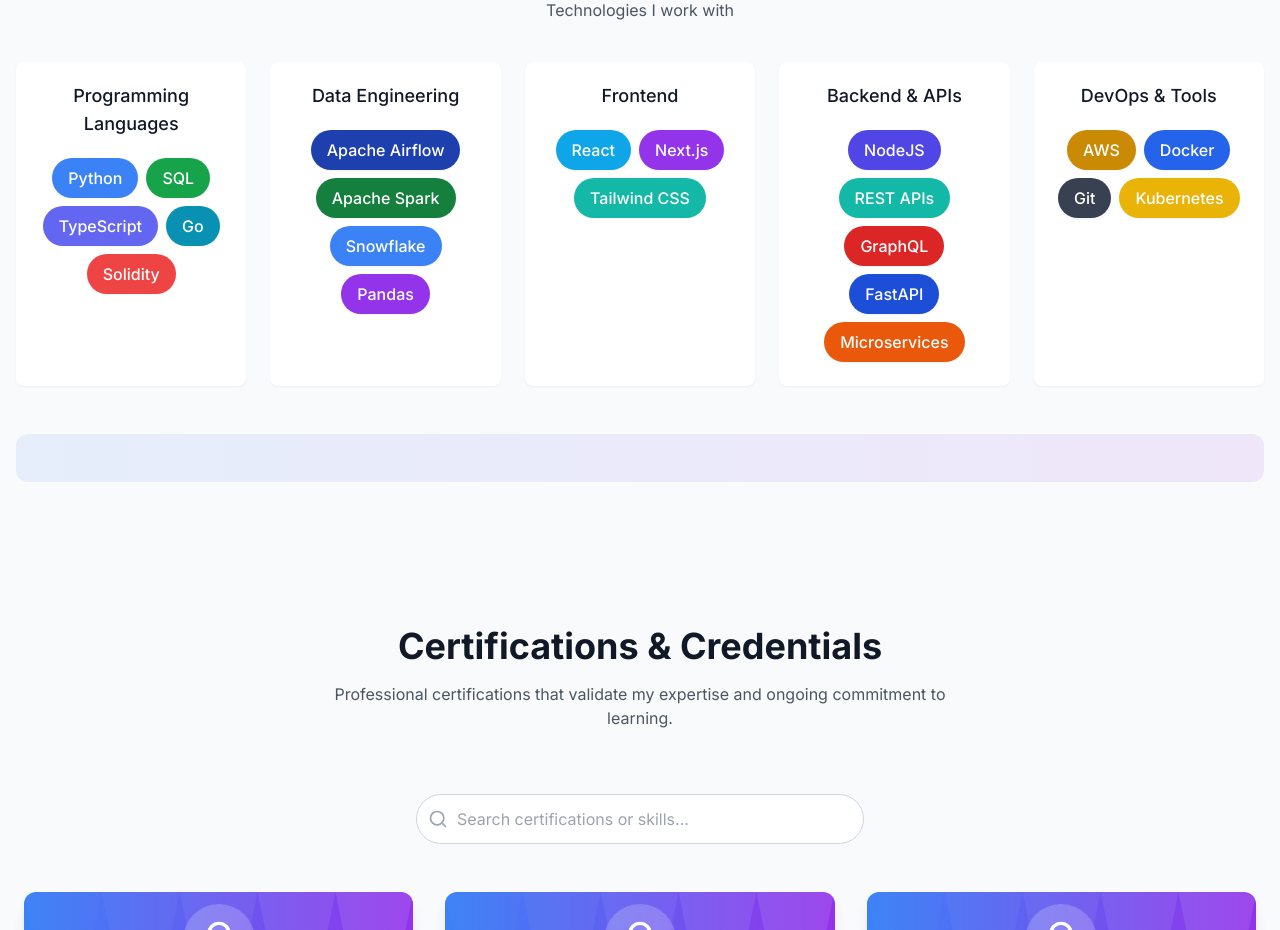
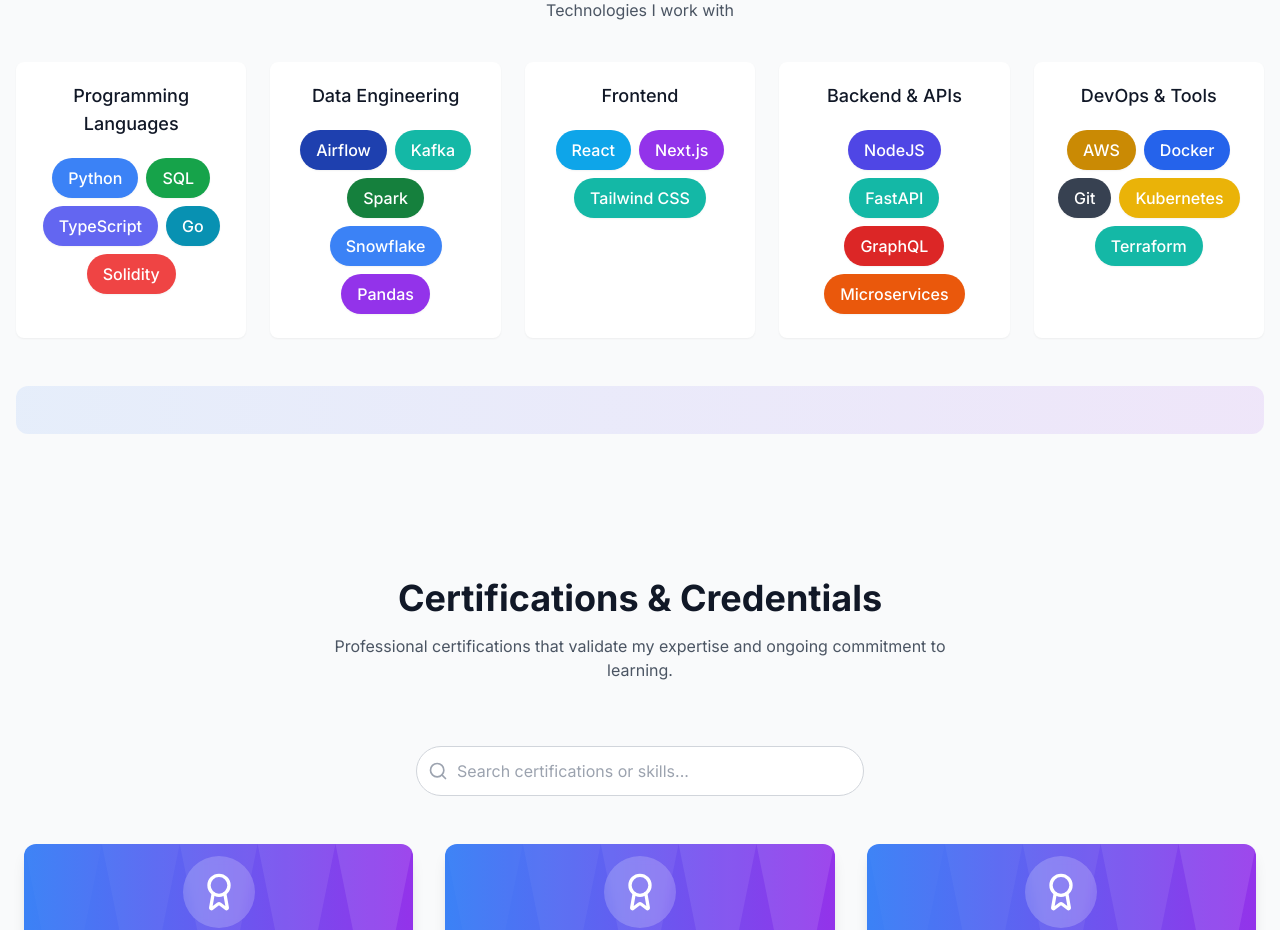
Before and after one commit to kib3tbrian/kbportfolio, a React (Create React App) app: page / in a window 1280 px wide. Shown: the part 6280-7210 px from the top of the page. Built offline with nearby package versions, Linux system fonts and the light colour scheme.

Commit message:
Update skills.js

```diff
--- a/src/data/skills.js
+++ b/src/data/skills.js
@@ -17,8 +17,9 @@
   {
     category: 'Data Engineering',
     skills: [
-      { name: 'Apache Airflow', level: 90, color: 'bg-blue-800' },
-      { name: 'Apache Spark', level: 75, color: 'bg-green-700' },
+      { name: 'Airflow', level: 90, color: 'bg-blue-800' },
+      { name: 'Kafka', level: 80, color: 'bg-teal-500' },
+      { name: 'Spark', level: 75, color: 'bg-green-700' },
       { name: 'Snowflake', level: 80, color: 'bg-blue-500' },
       { name: 'Pandas', level: 80, color: 'bg-purple-600' }
     ]
@@ -35,9 +36,8 @@
     category: 'Backend & APIs',
     skills: [
       { name: 'NodeJS', level: 85, color: 'bg-indigo-600' },
-      { name: 'REST APIs', level: 80, color: 'bg-teal-500' },
+      { name: 'FastAPI', level: 80, color: 'bg-teal-500' },
       { name: 'GraphQL', level: 70, color: 'bg-red-600' },
-      { name: 'FastAPI', level: 80, color: 'bg-blue-700' },
       { name: 'Microservices', level: 75, color: 'bg-orange-600' }
     ]
   },
@@ -47,7 +47,8 @@
       { name: 'AWS', level: 80, color: 'bg-yellow-600' },
       { name: 'Docker', level: 75, color: 'bg-blue-600' },
       { name: 'Git', level: 85, color: 'bg-gray-700' },
-      { name: 'Kubernetes', level: 85, color: 'bg-yellow-500' }
+      { name: 'Kubernetes', level: 85, color: 'bg-yellow-500' },
+      { name: 'Terraform', level: 80, color: 'bg-teal-500' }
     ]
   }
 ];
```
